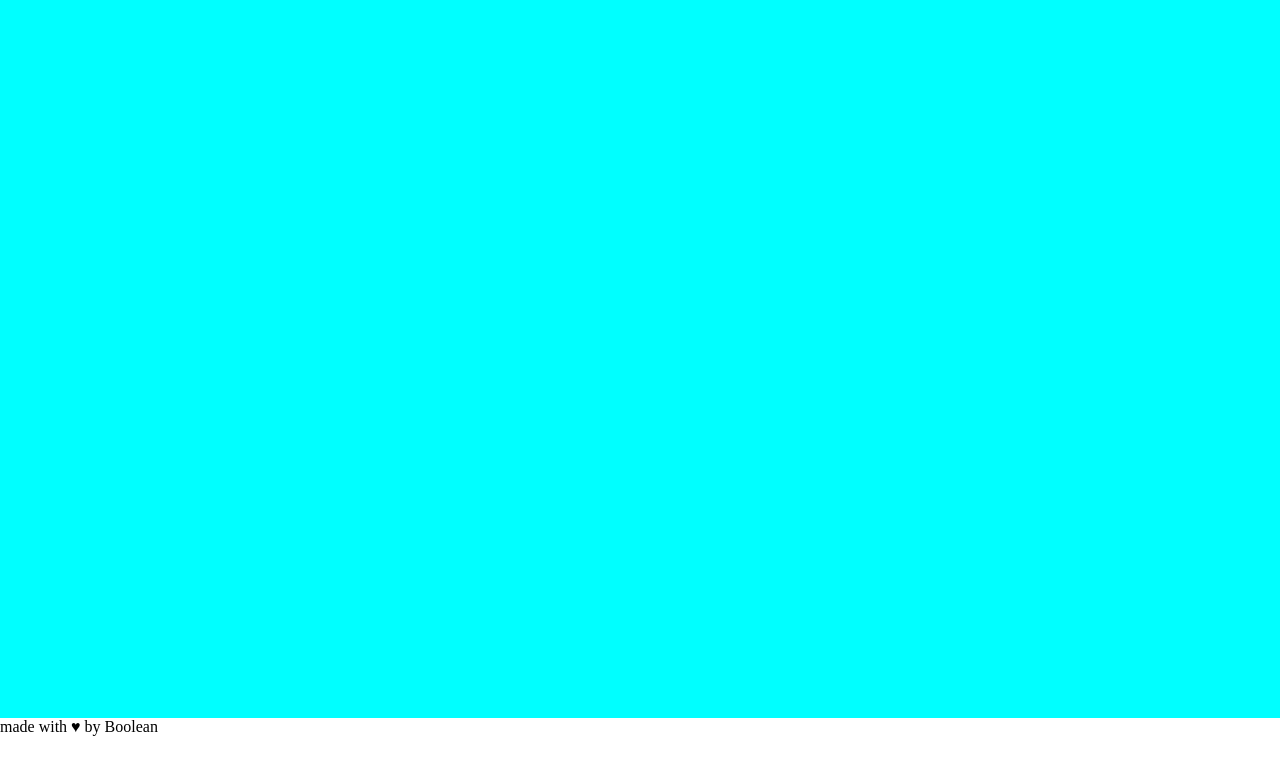
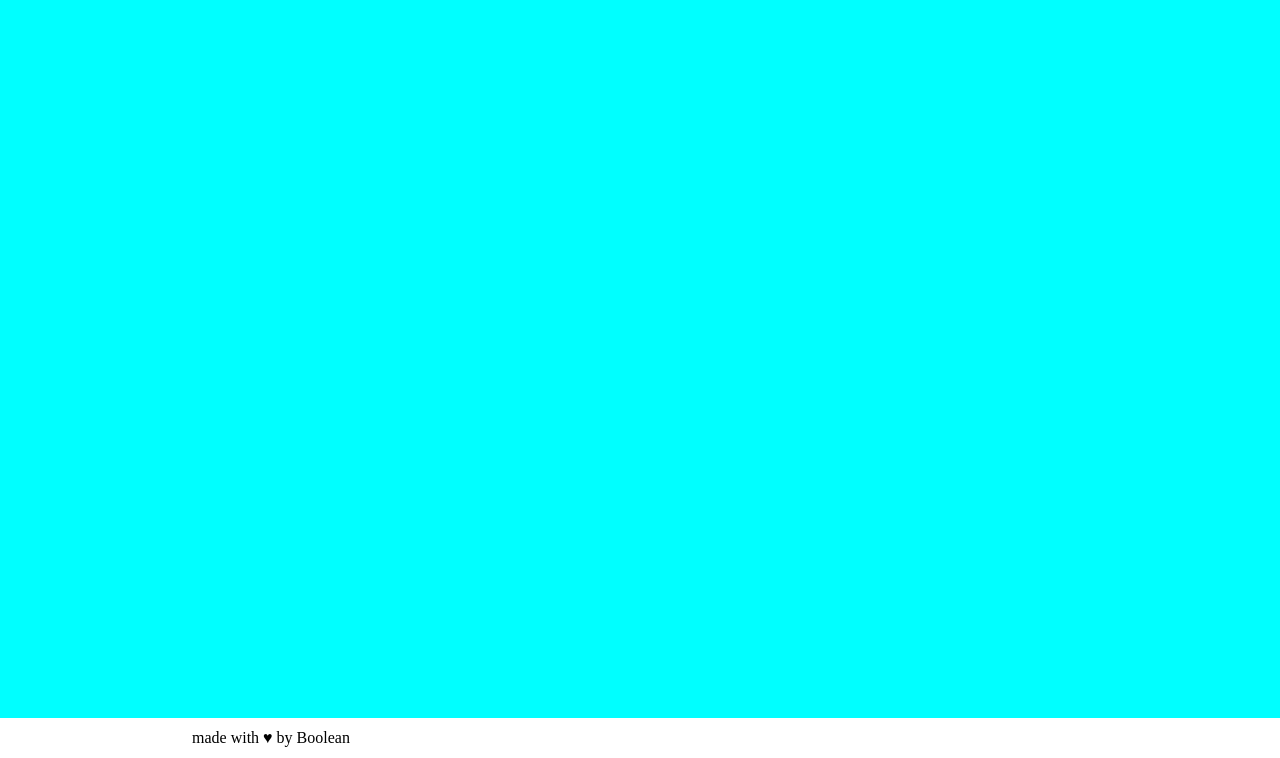
Before and after one commit to MattFofo/js-campominato-grid, a plain HTML site: page index.html in a window 1280 px wide. Shown: the part 42-800 px from the top of the page. Drawn offline with Linux system fonts and the light colour scheme.

Commit message:
correzioni

```diff
--- a/script.js
+++ b/script.js
@@ -12,6 +12,7 @@ btnPlay.addEventListener('click', play);
 function play() {
     const difficulty = document.getElementById("difficulty").value;
     let eleField = document.querySelector(".field");
+
     //reset field
     eleField.classList.remove("field-easy", "field-hard", "field-medium")
     eleField.innerHTML = '';
--- a/style.css
+++ b/style.css
@@ -58,5 +58,7 @@ header {
 
 footer {
     display: flex;
+    align-items: center;
+    margin-left: 12rem;
     height: 5vh;
 }
```
